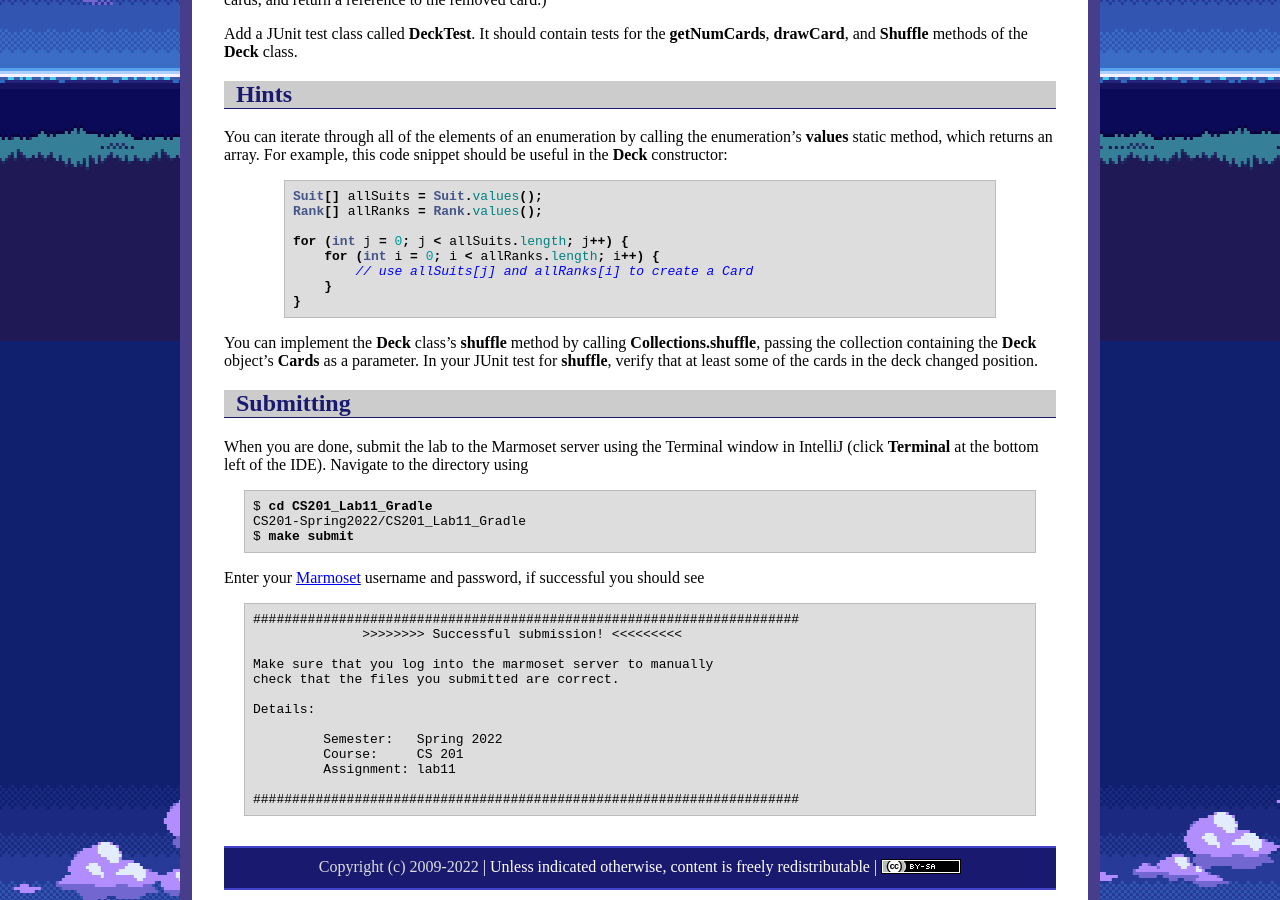
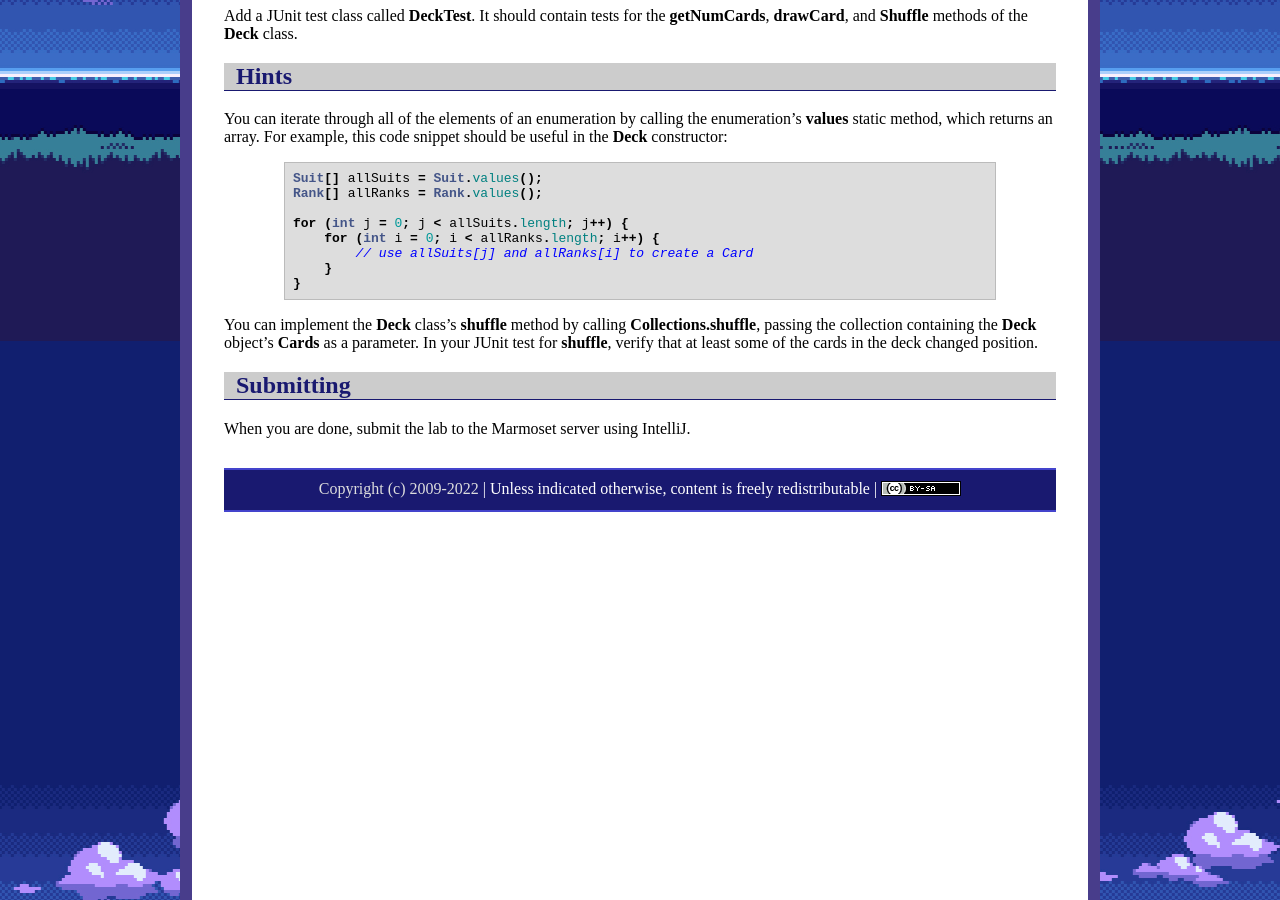
Before and after one commit to ycpcs/cs201-fall2026, a Jekyll site: the page built from labs/lab11.md, in a window 1280 px wide and 900 px high, scrolled down 1459 px. Built offline with Jekyll 4.4.1, drawn with Linux system fonts in a browser that asks for light colours; some of the changed text lies outside the part shown.

Commit message:
Update lab11.md

```diff
--- a/labs/lab11.md
+++ b/labs/lab11.md
@@ -5,11 +5,11 @@ title: "Lab 11: Using Generic Containers and Algorithms"
 
 ## Getting Started
 
-Download [CS201\_Lab11\_Gradle.zip](CS201_Lab11_Gradle.zip). Copy and extract the zip file into your **CS201-Spring2022** directory. Import it into your **CS201-Spring2022** IntelliJ project using
+Download [CS201\_Lab11\_Gradle.zip](CS201_Lab11_Gradle.zip). Copy and extract the zip file into your **CS201-Fall2026** directory. Import it into your **CS201-Fall2026** IntelliJ project using
 
-> **File&rarr;New&rarr;Module from Existing Sources...**
+> **Open**
 
-Select the **CS201\_Lab11\_Gradle** directory and in the **Import Module** dialog select **Import module from external model&rarr;Gradle** and click **Finish**.
+Select the **CS201\_Lab11\_Gradle** directory and click **Select Folder**.
 
 You should see a project called **CS201\_Lab11\_Gradle** in the Project window.
 
@@ -104,28 +104,4 @@ You can implement the **Deck** class's **shuffle** method by calling **Collectio
 
 ## Submitting
 
-When you are done, submit the lab to the Marmoset server using the Terminal window in IntelliJ (click **Terminal** at the bottom left of the IDE). Navigate to the directory using
-
-<pre>
-$ <b>cd CS201_Lab11_Gradle</b>
-CS201-Spring2022/CS201_Lab11_Gradle
-$ <b>make submit</b>
-</pre>
-
-Enter your [Marmoset](https://cs.ycp.edu/marmoset) username and password, if successful you should see
-
-<pre>
-######################################################################
-              >>>>>>>> Successful submission! <<<<<<<<<
-
-Make sure that you log into the marmoset server to manually
-check that the files you submitted are correct.
-
-Details:
-
-         Semester:   Spring 2022
-         Course:     CS 201
-         Assignment: lab11
-
-######################################################################
-</pre>
+When you are done, submit the lab to the Marmoset server using IntelliJ.
```
